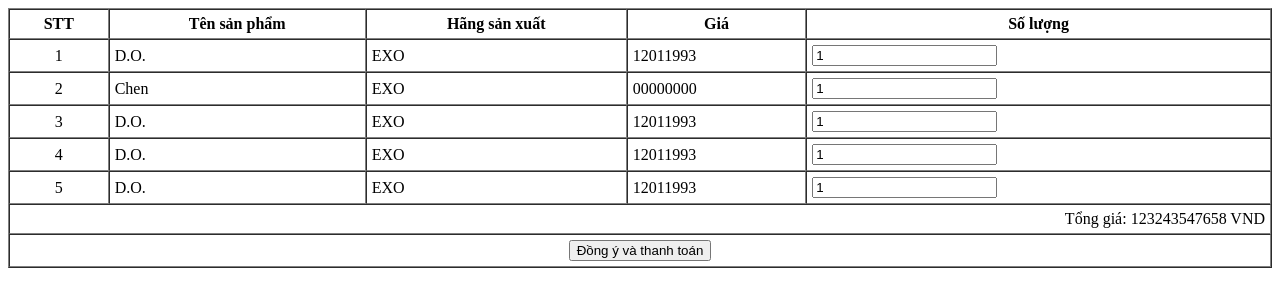
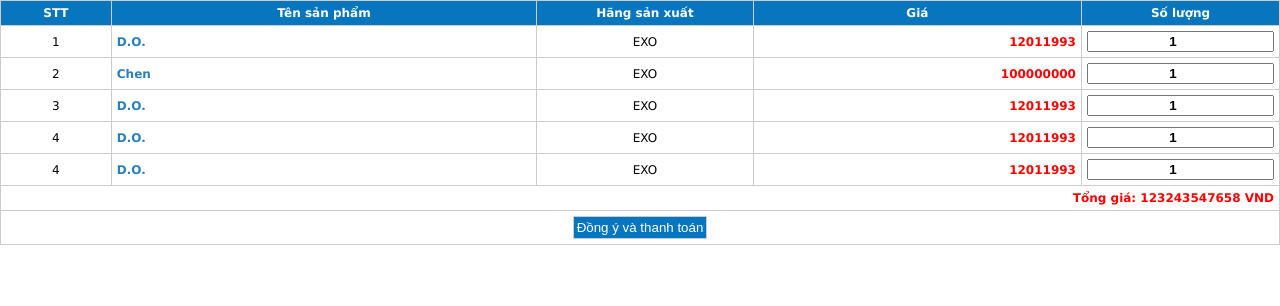
Before and after one commit to vtpanh12/CUSC_Web, a plain HTML site: page giohang.html in a window 1280 px wide. Drawn offline with Linux system fonts and the light colour scheme.

Commit message:
css index

```diff
--- a/giohang.html
+++ b/giohang.html
@@ -4,10 +4,11 @@
     <meta charset="UTF-8">
     <meta name="viewport" content="width=device-width, initial-scale=1.0">
     <title>Giỏ hàng</title>
+    <link rel="stylesheet" href="./style.css">
 </head>
 <body>
     <form action="" id="frmnhaplieu" method="post" name="frmnhaplieu">
-        <table width="100%" border="1" cellspacing="0" cellpadding="5">
+        <table width="100%" border="1" cellspacing="0" cellpadding="5" class="table_data">
             <tr>
                 <th>STT</th>
                 <th>Tên sản phẩm</th>
@@ -16,56 +17,56 @@
                 <th>Số lượng</th>
             </tr>
             <tr>
-                <td align="center">1</td>
-                <td>D.O.</td>
-                <td>EXO</td>
-                <td>12011993</td>
-                <td>
+                <td align="center" class="cot_stt">1</td>
+                <td class="cot_sp">D.O.</td>
+                <td class="cot_hsx">EXO</td>
+                <td class="cot_gia">12011993</td>
+                <td class="cot_slg">
                     <input type="number" name="sl1" id="sl1" value="1" size="5">
                 </td>
             </tr>
             <tr>
-                <td align="center">2</td>
-                <td>Chen</td>
-                <td>EXO</td>
-                <td>00000000</td>
-                <td>
+                <td align="center" class="cot_stt">2</td>
+                <td class="cot_sp">Chen</td>
+                <td class="cot_hsx">EXO</td>
+                <td class="cot_gia">100000000</td>
+                <td class="cot_slg">
                     <input type="number" name="sl2" id="sl2" value="1" size="5">
                 </td>
             </tr>
             <tr>
-                <td align="center">3</td>
-                <td>D.O.</td>
-                <td>EXO</td>
-                <td>12011993</td>
-                <td>
+                <td align="center" class="cot_stt">3</td>
+                <td class="cot_sp">D.O.</td>
+                <td class="cot_hsx">EXO</td>
+                <td class="cot_gia">12011993</td>
+                <td class="cot_slg">
                     <input type="number" name="sl3" id="sl3" value="1" size="5">
                 </td>
             </tr>
             <tr>
-                <td align="center">4</td>
-                <td>D.O.</td>
-                <td>EXO</td>
-                <td>12011993</td>
-                <td>
+                <td align="center" class="cot_stt">4</td>
+                <td class="cot_sp">D.O.</td>
+                <td class="cot_hsx">EXO</td>
+                <td class="cot_gia">12011993</td>
+                <td class="cot_slg">
                     <input type="number" name="sl4" id="sl4" value="1" size="5">
                 </td>
             </tr>
             <tr>
-                <td align="center">5</td>
-                <td>D.O.</td>
-                <td>EXO</td>
-                <td>12011993</td>
-                <td>
+                <td align="center" class="cot_stt">4</td>
+                <td class="cot_sp">D.O.</td>
+                <td class="cot_hsx">EXO</td>
+                <td class="cot_gia">12011993</td>
+                <td class="cot_slg">
                     <input type="number" name="sl5" id="sl5" value="1" size="5">
                 </td>
             </tr>
             <tr>
-                <td colspan="5" align="right">Tổng giá: <span>123243547658 VND</span></td>
+                <td colspan="5" align="right" class="gia">Tổng giá: <span>123243547658 VND</span></td>
             </tr>
             <tr>
                 <td colspan="5" align="center">
-                    <input type="submit" value="Đồng ý và thanh toán" id="btnsub" name="btnsub">
+                    <input type="submit" value="Đồng ý và thanh toán" id="btnsub" name="btnsub" class="input_btn">
                 </td>
             </tr>
         </table>
--- a/style.css
+++ b/style.css
@@ -1,7 +1,7 @@
 /* CSS Document */
 body{
     margin: auto;
-    background: url(./image/noi_dung.jpg);
+    /* background: url(./image/noi_dung.jpg); */
     background-repeat: repeat-x;
     font-family: Verdana, Geneva, Tahoma, sans-serif;
     font-size: 12px;
@@ -22,6 +22,7 @@ body{
 .dssanpham{
     padding: 5px;
     vertical-align: middle;
+    /* dotted: kiểu đường viền dạng chấm */
     border-bottom: dotted 1px #ccc;
 }
 .dssanpham img{
@@ -88,3 +89,92 @@ body{
     padding: 10px;
     margin: 0px;
 }
+/* CSS giohang */
+.table_data{
+    background: #fff;
+    font: 11px;
+    border-collapse: collapse;
+    /* border-collapse: collapse; gom 2 đường viền của bảng và ô lại thành 1 (sẽ mỏng hơn) */
+}
+.table_data th{
+    background: #0776BE;
+    text-align: center;
+    font-weight: bold;
+    color: #fff;
+    border: solid 1px #ccc;
+}
+.table_data .cot_stt{
+    text-align: center;
+    width: 10%;
+}
+.table_data .cot_sp{
+    font-weight: bold;
+    color: #2780B9;
+    width: 40%;
+}
+.table_data .cot_hsx{
+    text-align: center;
+    width: 20%;
+}
+.table_data .cot_gia{
+    text-align: right;
+    font-weight: bold;
+    width: 30%;
+    color: red;
+}
+.table_data .cot_slg{
+    text-align: center;
+    width: 5%;
+}
+.table_data .cot_slg input{
+    text-align: center;
+    font-weight: bold;
+}
+.table_data .input_btn{
+    color: #fff;
+    border: solid 1px #ccc;
+    background: #0776BE;
+    padding: 3px;
+}
+.table_data td{
+    /* boderstyle boder-width color of boder  (solid: đường viền liên tục)*/
+    border: solid 1px #ccc;
+}
+a, a:visited{
+    color: #2780B9;
+    text-decoration: none;
+}
+a:hover{
+    color: #DC4C2E;
+}
+/* CSS lien ket menu ngang */
+#skin-menu-ngang a, a:visited{
+    color: #031D70;
+    text-decoration: none;
+}
+#skin-menu-ngang a:hover{
+    color: #EE2207;
+    text-decoration: none;
+}
+#skin-menu-ngang a:active{
+    color: #0576C5;
+    text-decoration: none;
+}
+.ngan_cach{
+    color: #aaa;
+    margin-left: 5px;
+    margin-right: 5px;
+}
+/* CSS menu trai */
+.left-menu .lv1 a{
+    color: #444;
+    text-decoration: none;
+}
+.left-menu .lv2 a{
+    color: #666;
+    text-decoration: none;
+}
+.left-menu .lv2 a:hover{
+    color: #EE2207;
+    text-decoration: none;
+}
```
Also changed, not shown: index.html (+10 -1 lines).
